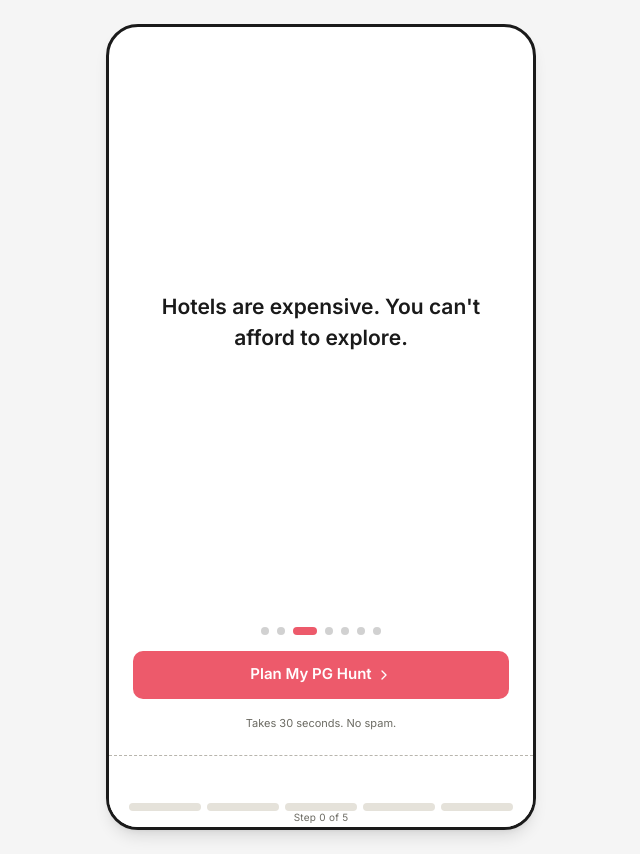
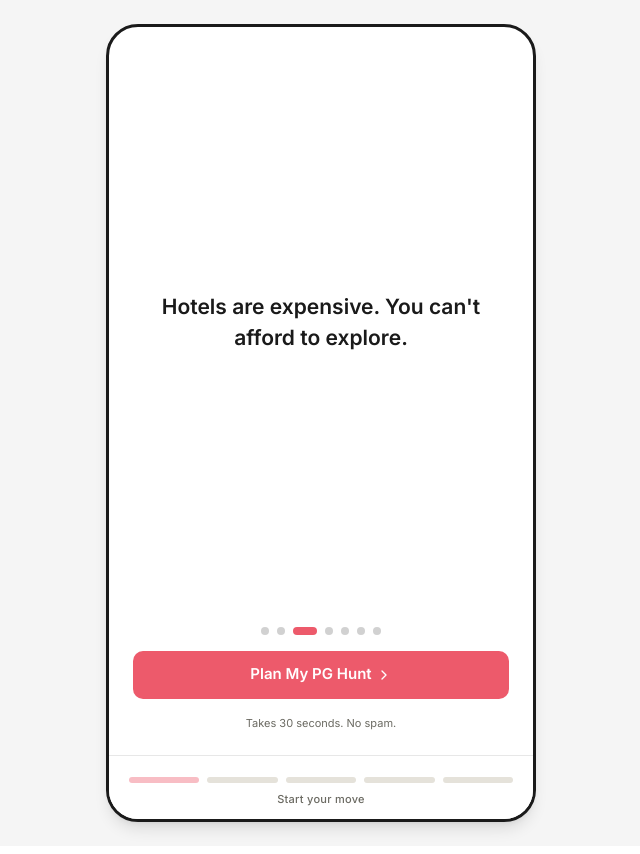
Before and after one commit to latharrr/pg-intent-pp, a Next.js app: page / in a window 1280 px wide. Shown: the whole page, without its empty margins (319-959 px from the left). Built offline with nearby package versions, Linux system fonts and the light colour scheme.

Commit message:
fix: clean up footer, remove premature area name

```diff
--- a/app/(journey)/layout.tsx
+++ b/app/(journey)/layout.tsx
@@ -1,6 +1,6 @@
 "use client";
 
-import { useJourneyStore, useFooterStep, useRecommendedAreaName } from "@/lib/store/useJourneyStore";
+import { useJourneyStore, useFooterStep } from "@/lib/store/useJourneyStore";
 import { JourneyFooter } from "@/components/JourneyFooter";
 import { TOTAL_FOOTER_STEPS } from "@/lib/journey/footerSteps";
 
@@ -12,7 +12,6 @@ import { TOTAL_FOOTER_STEPS } from "@/lib/journey/footerSteps";
 export default function JourneyLayout({ children }: { children: React.ReactNode }) {
   const animationState = useJourneyStore((state) => state.journey.animationState);
   const footerStep = useFooterStep();
-  const recommendedAreaName = useRecommendedAreaName();
 
   return (
     <div className="flex min-h-svh justify-center bg-background md:bg-muted md:py-6">
@@ -21,7 +20,7 @@ export default function JourneyLayout({ children }: { children: React.ReactNode
         <JourneyFooter
           currentStep={footerStep}
           totalSteps={TOTAL_FOOTER_STEPS}
-          recommendedArea={recommendedAreaName}
+          recommendedArea={null}
           animationState={animationState}
         />
       </div>
--- a/components/JourneyFooter.tsx
+++ b/components/JourneyFooter.tsx
@@ -7,32 +7,46 @@ export interface JourneyFooterProps {
   animationState: string;
 }
 
+function getCaption(step: number, totalSteps: number): string {
+  if (step <= 0) return "Start your move";
+  if (step < 2) return "Build your plan";
+  if (step < 3) return "Find your area";
+  if (step < 4) return "Pick your PG";
+  if (step < totalSteps) return "Almost there";
+  return "You're all set";
+}
+
 /**
  * The persistent Journey Footer - mounted once in app/(journey)/layout.tsx
- * and never remounted. Shows a simple segmented progress bar and a caption.
+ * and never remounted. Shows a simple segmented progress bar and a clean
+ * step caption. The recommended area is intentionally kept off the footer
+ * so it does not leak before the results page.
  */
-export function JourneyFooter({ currentStep, totalSteps, recommendedArea }: JourneyFooterProps) {
-  const caption = recommendedArea
-    ? `Almost there - ${recommendedArea}`
-    : `Step ${Math.floor(currentStep)} of ${totalSteps}`;
+export function JourneyFooter({ currentStep, totalSteps }: JourneyFooterProps) {
+  const safeStep = Math.min(Math.max(currentStep, 0), totalSteps);
+  const caption = getCaption(safeStep, totalSteps);
 
   return (
     <footer
       role="status"
       aria-label={`Move journey progress: ${caption}`}
-      className="sticky bottom-0 left-0 right-0 z-20 flex h-[72px] flex-col justify-end border-t-[1.5px] border-dashed border-dashed-line bg-card px-3 pb-1"
+      className="sticky bottom-0 left-0 right-0 z-20 flex h-[64px] flex-col justify-end border-t border-ink/10 bg-card px-4 pb-3"
     >
-      <div className="flex w-full items-center gap-1.5 px-2">
-        {Array.from({ length: totalSteps }).map((_, index) => (
-          <div
-            key={index}
-            className={`h-2 flex-1 rounded-full ${
-              index < currentStep ? "bg-selected" : "bg-filler"
-            }`}
-          />
-        ))}
+      <div className="flex w-full items-center gap-2 px-1">
+        {Array.from({ length: totalSteps }).map((_, index) => {
+          const completed = index < safeStep;
+          const active = Math.floor(safeStep) === index;
+          return (
+            <div
+              key={index}
+              className={`h-1.5 flex-1 rounded-full transition-colors duration-300 ${
+                completed ? "bg-selected" : active ? "bg-selected/40" : "bg-filler"
+              }`}
+            />
+          );
+        })}
       </div>
-      <p className="h-3 truncate text-center text-[10px] leading-tight tracking-wide text-muted-foreground">
+      <p className="mt-2 text-center text-[11px] font-medium tracking-wide text-muted-foreground">
         {caption}
       </p>
     </footer>
```
